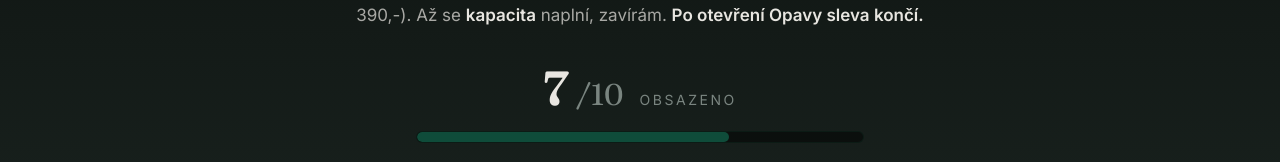
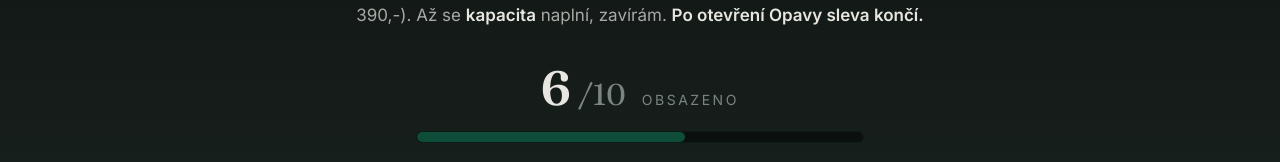
Before and after one commit to pustelnikcoach/pustelnikcoach, a Next.js app: page / in a window 1280 px wide. Shown: the part 289-451 px from the top of the page. Built offline with nearby package versions, Linux system fonts and the light colour scheme.

Commit message:
counter: 6/10

```diff
--- a/components/sections/FoundingCounter.tsx
+++ b/components/sections/FoundingCounter.tsx
@@ -1,4 +1,4 @@
-const TAKEN = 7;   // ← kolik z 10 je obsazeno (vyšší = větší tlak)
+const TAKEN = 6;   // ← kolik z 10 je obsazeno (vyšší = větší tlak)
 const TOTAL = 10;
 
 export function FoundingCounter() {
```
